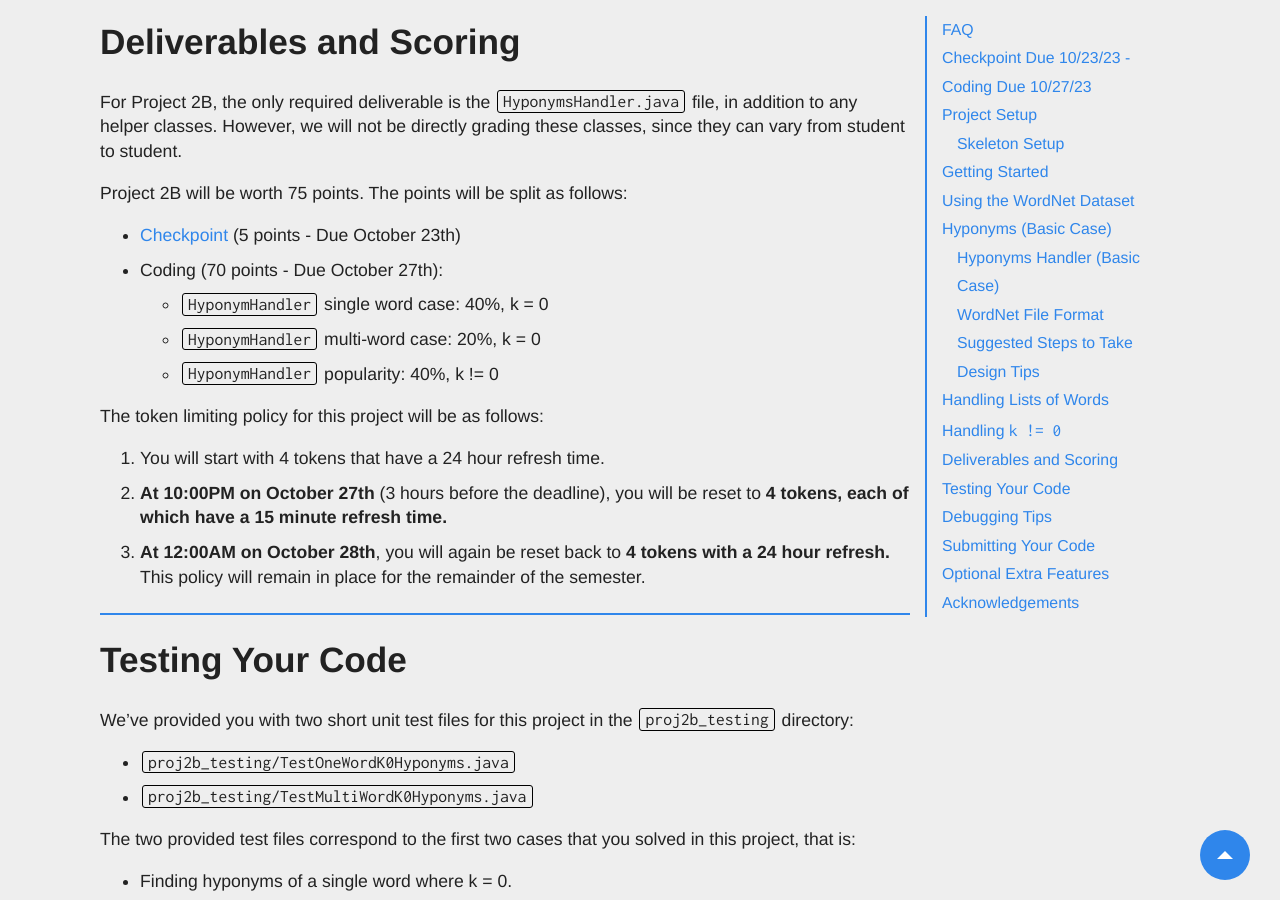
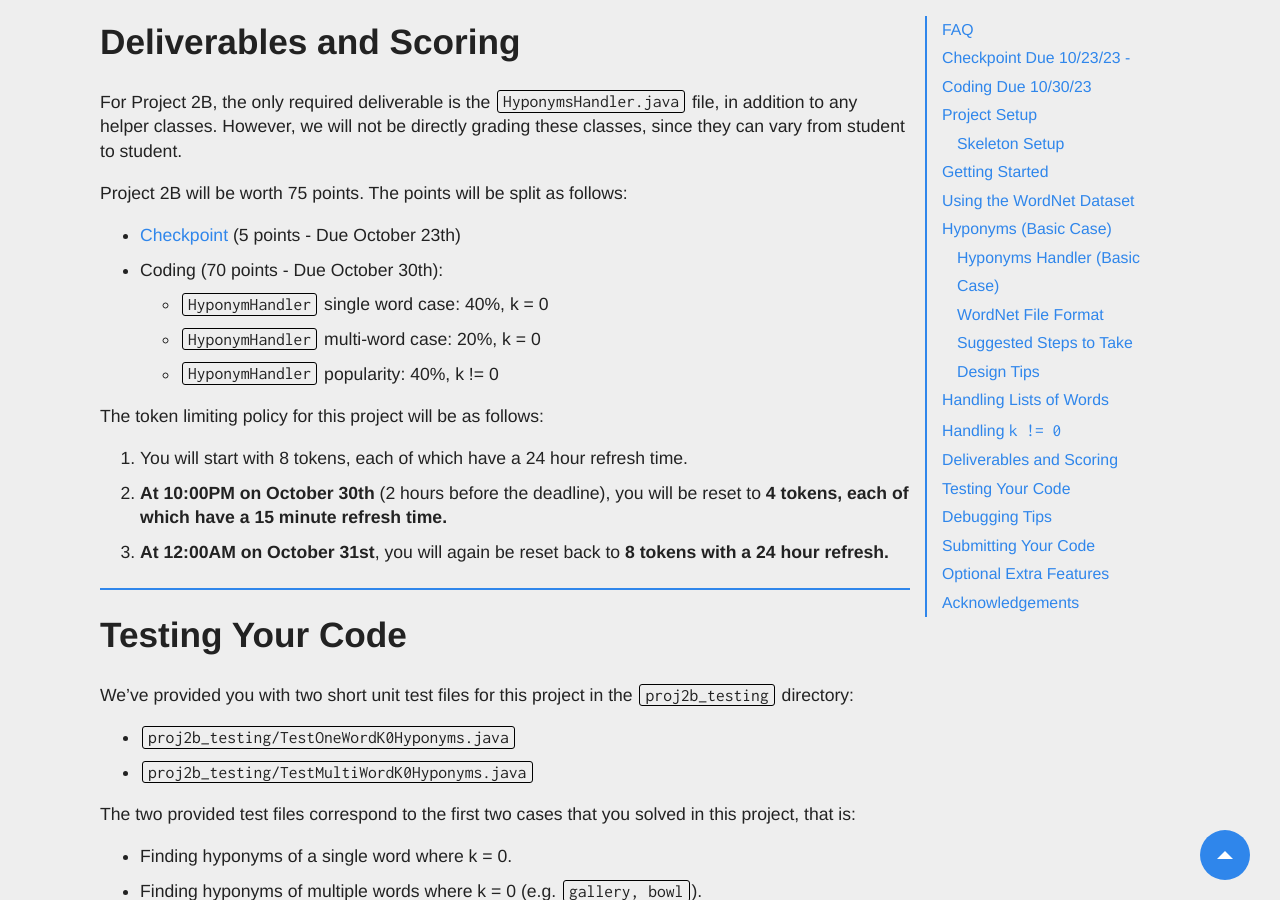
Before and after one commit to Berkeley-CS61B/website-fa23, a Jekyll site: the page built from materials/proj/proj2b/index.md, in a window 1280 px wide and 900 px high, scrolled down 13513 px. Built offline with Jekyll 4.4.1, drawn with Linux system fonts in a browser that asks for light colours; nearby versions of some CDN libraries; comment, search, counter and statistics services are not loaded; some of the changed text lies outside the part shown.

Commit message:
Update index.md

```diff
--- a/materials/proj/proj2b/index.md
+++ b/materials/proj/proj2b/index.md
@@ -11,7 +11,7 @@ Each assignment will have an FAQ linked at the top. You can also access it by ad
 FAQ for Project 2B is located
 [here](faq.md).
 
-## Checkpoint Due 10/23/23 - Coding Due 10/27/23
+## Checkpoint Due 10/23/23 - Coding Due 10/30/23
 
 In this project, you'll complete your implementation of the NGordnet tool.
 
@@ -464,16 +464,16 @@ However, we will not be directly grading these classes, since they can vary from
 Project 2B will be worth 75 points. The points will be split as follows:
 
 - [Checkpoint](https://www.gradescope.com/courses/572446/assignments/3489941) (5 points - Due October 23th)
-- Coding (70 points - Due October 27th):
+- Coding (70 points - Due October 30th):
    - `HyponymHandler` single word case: 40%, k = 0
    - `HyponymHandler` multi-word case: 20%, k = 0
    - `HyponymHandler` popularity: 40%, k != 0
 
 The token limiting policy for this project will be as follows:
 
-1. You will start with 4 tokens that have a 24 hour refresh time.
-2. **At 10:00PM on October 27th** (3 hours before the deadline), you will be reset to **4 tokens, each of which have a 15 minute refresh time.**
-3. **At 12:00AM on October 28th**, you  will again be reset back to **4 tokens with a 24 hour refresh.** This policy will remain in place for the remainder of the semester.
+1. You will start with 8 tokens, each of which have a 24 hour refresh time.
+2. **At 10:00PM on October 30th** (2 hours before the deadline), you will be reset to **4 tokens, each of which have a 15 minute refresh time.**
+3. **At 12:00AM on October 31st**, you  will again be reset back to **8 tokens with a 24 hour refresh.**
 
 ## Testing Your Code
 
```
